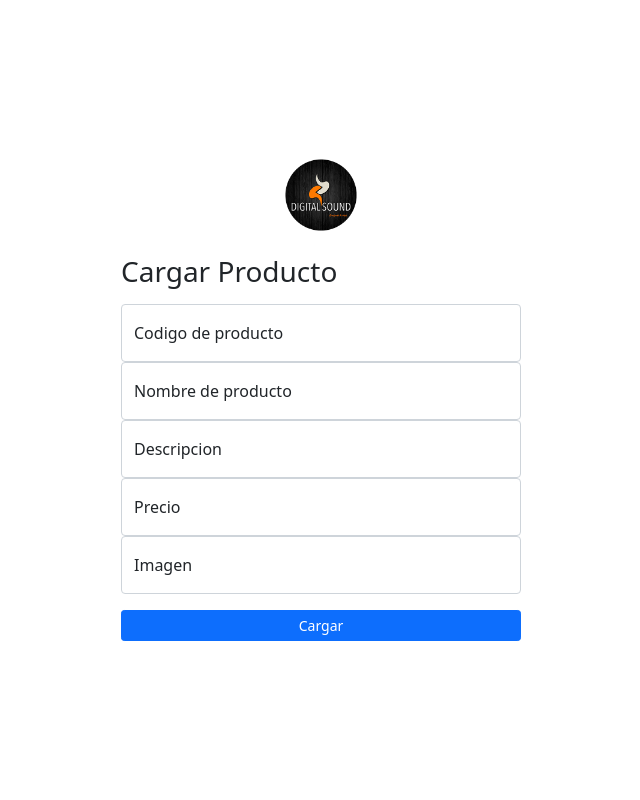
After one commit to fborzi/proyectofinal, a PHP site: page /cargarProductos.php in a window 1280 px wide. The commit adds this page. Shown: the whole page, without its empty margins (319-959 px from the left). Run offline with PHP 8.4, Linux system fonts and the light colour scheme.

Commit message:
opcion de cargar productos a la base de datos

```diff
--- a/assets/css/carousel.css
+++ b/assets/css/carousel.css
@@ -52,7 +52,7 @@ body {
 
 /* Declare heights because of positioning of img element */
 .carousel-item {
-  height: 32rem;
+  height: 45rem;
 }
 .carousel-item > img {
   position: absolute;
@@ -60,7 +60,7 @@ body {
   left: 0;
   max-width: 100%; /*AGREGUE YO*/
   min-width: 100%;
-  height: 32rem;
+  height: 45rem;
 }
 
 
--- /dev/null
+++ b/cargarProductos.php
@@ -0,0 +1,78 @@
+<!doctype html>
+<html lang="en">
+  <head>
+    <meta charset="utf-8">
+    <meta name="viewport" content="width=device-width, initial-scale=1">
+    <meta name="description" content="">
+    <meta name="author" content="Franco Borzi">
+    <meta name="generator" content="Hugo 0.88.1">
+    <title>Venta Mayorista - Digital Sound</title>
+    <link href="../proyectofinal/assets/css/bootstrap.min.css" rel="stylesheet">
+    <link href="../proyectofinal/assets/css/signin.css" rel="stylesheet" >
+  </head>
+  <body style="padding: 0%;">
+
+  <main class="form-signin">
+    <form action="../proyectofinal/dataBase/cargarProd.php" method="POST">
+      <a href="../index.php" class="d-flex justify-content-center">
+        <img class="gap-3 mb-4" src="../proyectofinal/assets/images/Digital Logo Redondo1.png" alt="home" height="72px">
+      </a>
+      <h1 class="h3 mb-3 fw-normal">Cargar Producto</h1>
+
+      <div class="form-floating">
+        <input type="text" name="codigo" class="form-control" id="floatingInput" placeholder="producto">
+        <label for="floatingInput">Codigo de producto</label>
+      </div>
+      <div class="form-floating">
+        <input type="text" name="nombre" class="form-control" id="floatingInput" placeholder="nombre">
+        <label for="floatingInput">Nombre de producto</label>
+      </div>
+      <div class="form-floating">
+        <input type="text" name="descripcion" class="form-control" id="floatingInput" placeholder="descripcion">
+        <label for="floatingInput">Descripcion</label>
+      </div>
+      <div class="form-floating">
+        <input type="text" name="precio" class="form-control" id="floatingInput" placeholder="precio" style="margin: 0%" >
+        <label for="floatingInput">Precio</label>
+      </div>
+      <div class="form-floating">
+        <input type="text" name="imagen" class="form-control" id="floatingInput" placeholder="imagen" style="margin: 0%" >
+        <label for="floatingInput">Imagen</label>
+      </div>
+
+      <div class="container">
+        <!-- <div style="width: 400px" > -->
+            <div class="row pt-3 justify-content-end" style="padding: 0%">
+                <!-- <div class="col-md-4"> -->
+                    <button class="w-100 btn btn-sm btn-primary" type="submit" name="btnsubmit">Cargar</button>
+                <!-- </div> -->
+            </div>
+        <!-- </div> -->
+      </div>
+      <?php
+        if(isset($_GET["error"])){
+          if($_GET["error"] == "emptyInput"){
+            echo '<script>alert("Por favor, llene todos los campos")</script>';
+          }
+        //   else if($_GET["error"] == "emailInvalido"){
+        //     echo '<script>alert("Por favor, ingrese un correo valido")</script>';
+        //   }
+        //   else if($_GET["error"] == "contraseñasDiferentes"){
+        //     echo '<script>alert("Las contraseñas no coinciden")</script>';
+        //   }
+        //   else if($_GET["error"] == "emailExiste"){
+        //     echo '<script>alert("El email ingresado ya existe!")</script>';
+        //   }
+          else if($_GET["error"] == "errorSQL"){
+            echo '<script>alert("Upss.. Algo salió mal!")</script>';
+          }
+          else if($_GET["error"] == "none"){
+            echo '<script>alert("Se registró correctamente!")</script>';
+          }
+        }
+      ?>
+    </form>
+  </main>
+    <script src="../proyectoFinal/assets/js/bootstrap.bundle.min.js"></script>
+  </body>
+</html>
--- a/dataBase/singUp.php
+++ b/dataBase/singUp.php
@@ -1,6 +1,6 @@
 <?php
 if(isset($_POST["submit"])){
-    $nombre = $_POST["nombre"];//htmlspecialchars($_POST["nombre"]);
+    $nombre = htmlspecialchars($_POST["nombre"]);
     $apellido = htmlspecialchars($_POST["apellido"]);
     $empresa = htmlspecialchars($_POST["empresa"]);
     $email = htmlspecialchars($_POST["email"]);
--- a/ventaMayoristaSignup.php
+++ b/ventaMayoristaSignup.php
@@ -6,7 +6,7 @@
     <meta name="description" content="">
     <meta name="author" content="Franco Borzi">
     <meta name="generator" content="Hugo 0.88.1">
-    <title>Venta Mayorista - Digital Sound</title>
+    <title>Cargar Productos - Digital Sound</title>
     <link href="../proyectofinal/assets/css/bootstrap.min.css" rel="stylesheet">
     <link href="../proyectofinal/assets/css/signin.css" rel="stylesheet" >
   </head>
```
Also changed, not shown: dataBase/cargarProd.php (added, +36 -0 lines), dataBase/functions.php (+27 -0 lines).
